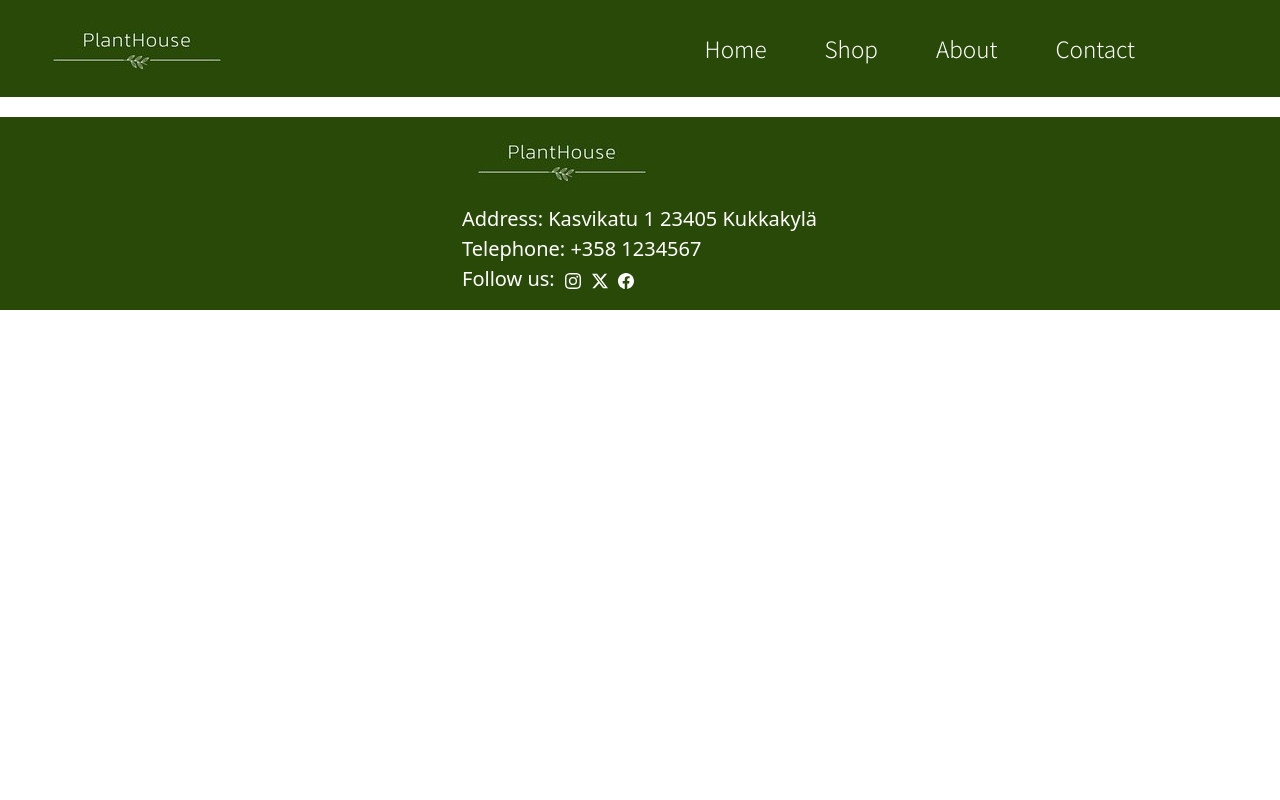
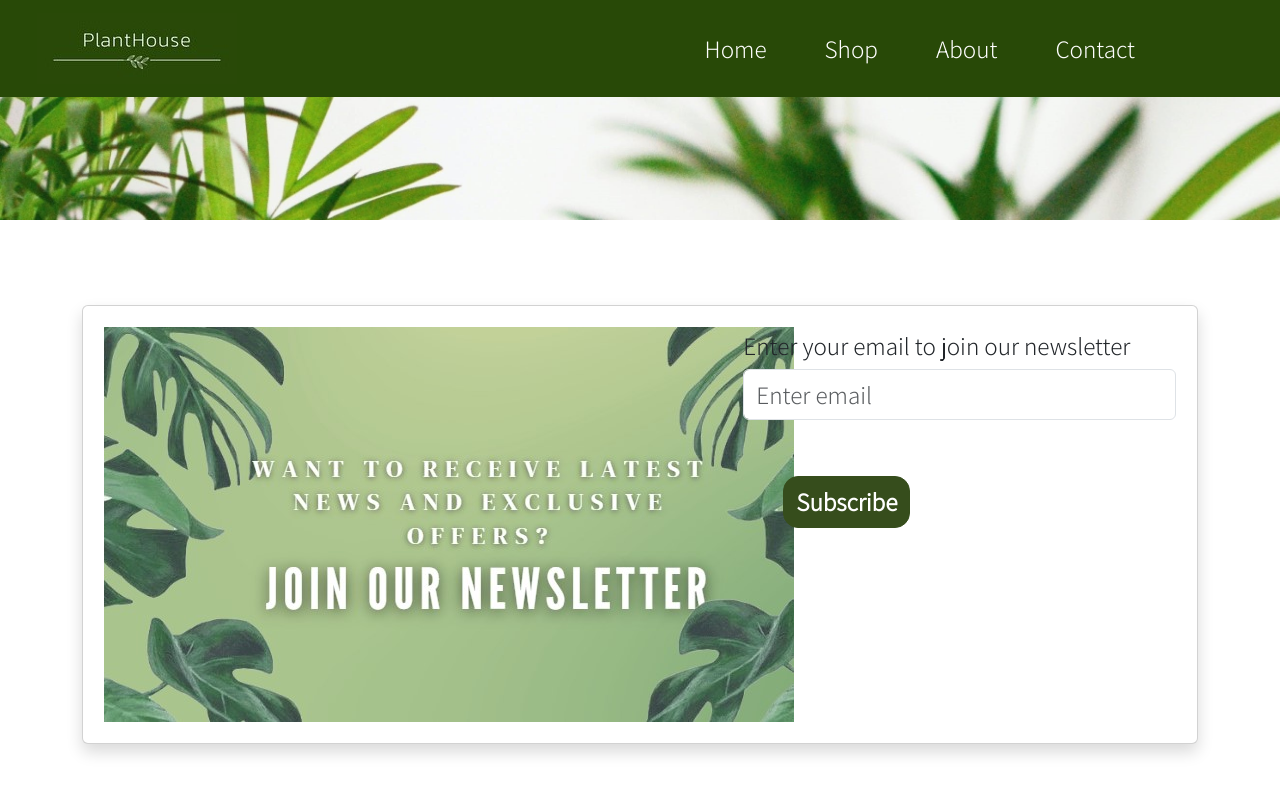
Before and after one commit to Ryhma20-Verkkopalveluprojekti/verkkokauppa, a React (Create React App) app in the folder client/client/: page /newsletter in a window 1280 px wide. Shown: the top 800 px of the page. Built offline with nearby package versions, Linux system fonts and the light colour scheme; some icons are missing; a web font is replaced by a local one.

Commit message:
uutiskirjeen tilaussivu

```diff
--- a/client/client/src/App.js
+++ b/client/client/src/App.js
@@ -8,6 +8,7 @@ import Cart from './components/pages/Cart';
 import Shop from './components/pages/Shop';
 import Footer from './components/inc/Footer';
 import Admin from './components/pages/Admin';
+import Newsletter from './components/pages/SubscribeNewsletter';
 import Vote from './components/pages/Vote';
 import Order from './components/inc/Order';
 
@@ -63,6 +64,11 @@ function App() {
 
           />
 
+            <Route
+            path="/newsletter"
+            element={<Newsletter />}
+
+          />
         </Routes>
         <Footer />
       </div>
--- /dev/null
+++ b/client/client/src/components/inc/newsletter.js
@@ -0,0 +1,13 @@
+import React from "react";
+import newsletterImg from '../images/newsletter.jpg';
+
+function newsletterImage() {
+    return(
+        <div style={{textAlign: "center" }}>
+        <img src={newsletterImg} alt="img" style={{ margin: "auto" }} />
+      </div>
+
+    );
+}
+
+export default newsletterImage;
--- /dev/null
+++ b/client/client/src/components/pages/SubscribeNewsletter.js
@@ -0,0 +1,84 @@
+import React from 'react';
+import Banner from '../inc/Banner';
+import Logo from '../inc/logo';
+import axios from 'axios';
+import { useState } from 'react';
+import NewsletterImage from '../inc/newsletter';
+
+
+function Newsletter(){
+
+    const [categoryName, setCategoryName] = useState('');
+    const [categoryDescription, setCategoryDescription] = useState('');
+
+    function sendCategories() {
+        const data = [
+          {
+            categoryName: categoryName,
+            description: categoryDescription,
+          },
+        ];
+
+        axios
+          .post('http://localhost:3001/categories', data)
+          .then((resp) => {
+          console.log(resp.data)
+          //tyhjennetään kentät
+          setCategoryName('');
+          setCategoryDescription('');
+          })
+          .catch((error) => console.log(error.response.data));
+      }
+
+    return(
+
+        <div>
+
+        {/* Määrittää sivun korkeuden, jotta footer pysyy sivun alalaidassa */}
+        <div className="page-content" style={{ minHeight: '100vh' }}>
+
+            {/* Banneri navbarin alla */}
+            <Banner />
+
+
+
+           <div className="col-md-12 text-center" style={{fontFamily: 'sans-serif', fontWeight: 'bold', fontSize: '20px', paddingTop: '50px', paddingBottom: '15px' }}>
+           </div>
+
+            <section className="section">
+            <div className="container">
+            <div className="card shadow">
+            <div className="card-body">
+                <div className="row">
+
+                    <div className="col-md-7">
+                    <NewsletterImage  />
+                    </div>
+                    <div className="col-md-5">
+                        <div className="form-group">
+                            <label className="mb-1">Enter your email to join our newsletter</label>
+                            <input type="text" className="form-control" placeholder="Enter email" value={categoryDescription} onChange={(e) => setCategoryDescription(e.target.value)} />
+                        </div>
+
+                        <div className="form-group py-3">
+                        <button onClick={sendCategories} type="button" className="btn btn-custom mr-3">Subscribe</button>
+                        </div>
+                    </div>
+
+
+
+                </div>
+                </div>
+            </div>
+            </div>
+
+
+            </section>
+
+        </div>
+        </div>
+    );
+
+}
+
+export default Newsletter;
```
Also changed, not shown: client/client/src/components/images/newsletter.jpg (added).
